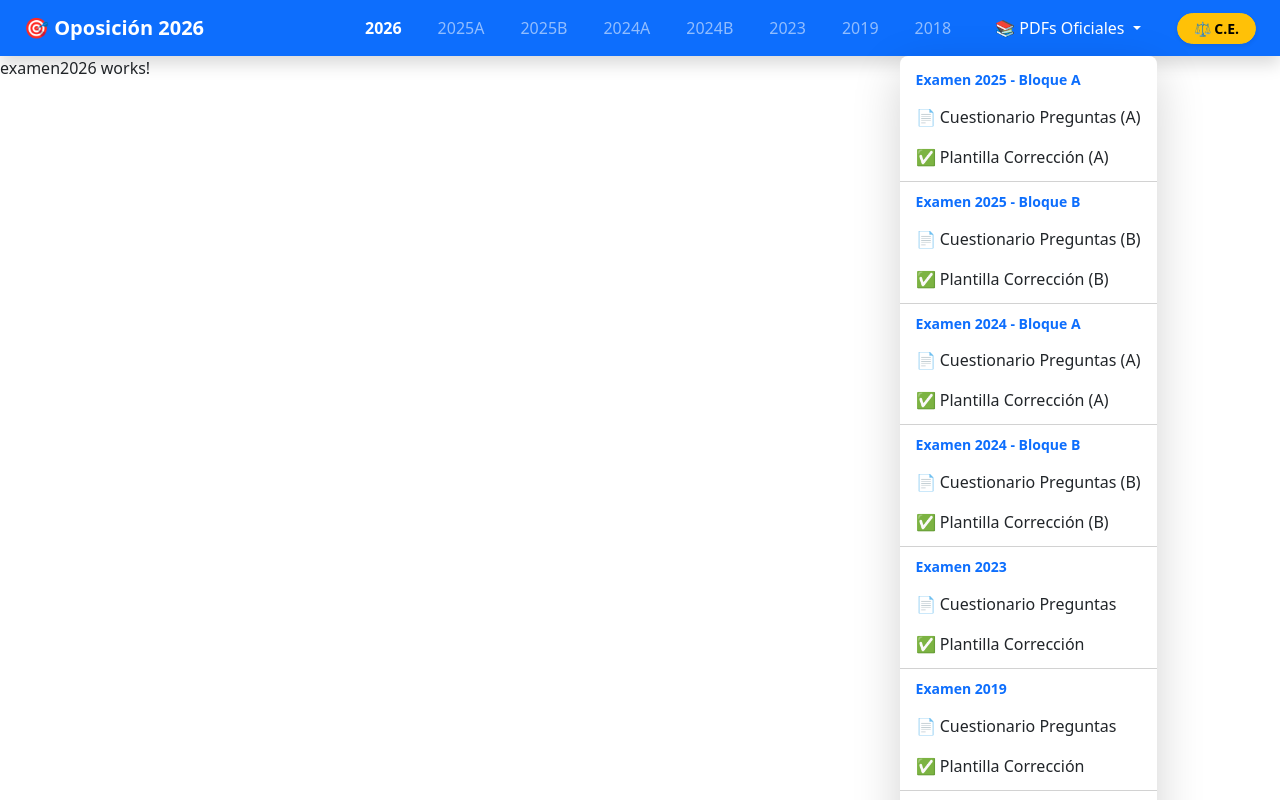
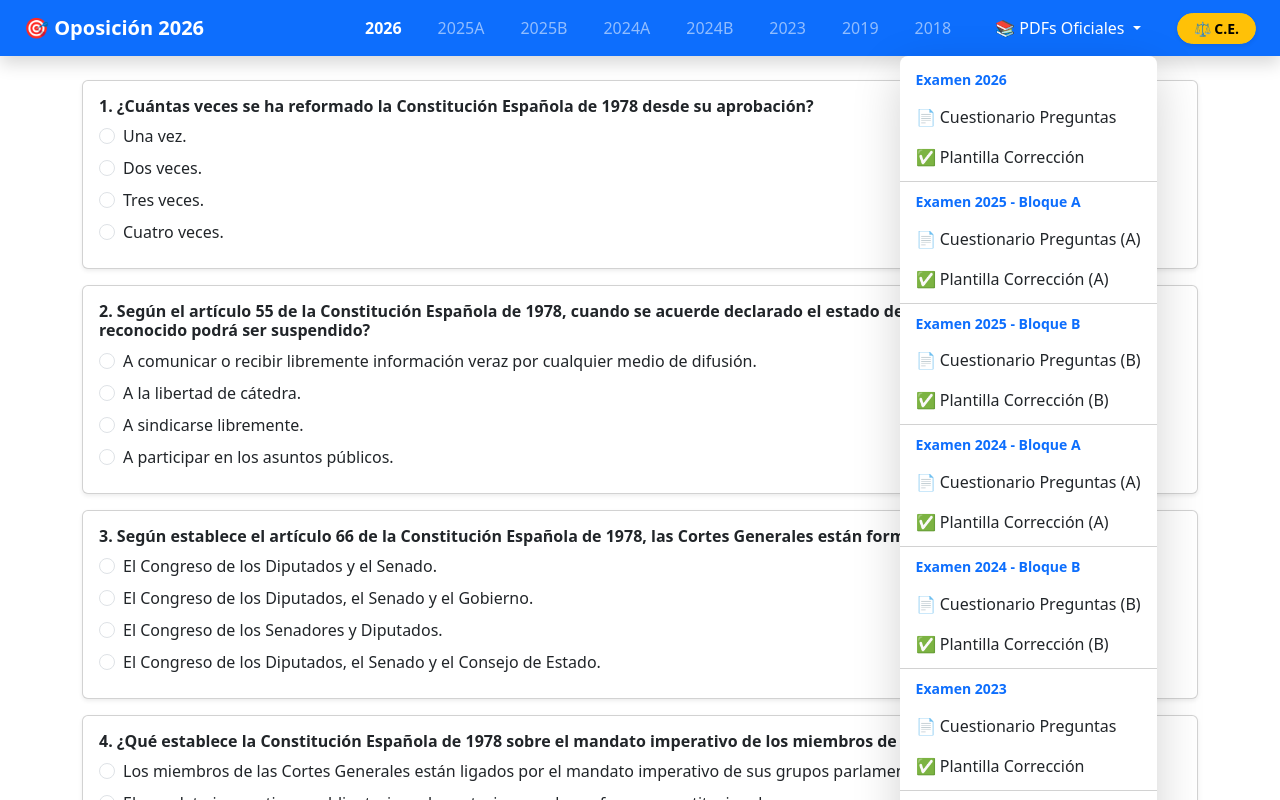
Before and after one commit to jose8951/oposiciones2026, an Angular app: page /examen2026 in a window 1280 px wide. Both pictures are taken after a click on the button "📚 PDFs Oficiales". Shown: the top 800 px of the page. Built offline with nearby package versions, Linux system fonts and the light colour scheme.

Commit message:
refactor: simplificacion del navbar con sintaxis nativa @for y arrays dinamicos

```diff
--- a/src/app/app.routes.ts
+++ b/src/app/app.routes.ts
@@ -46,7 +46,7 @@ export const routes: Routes = [
   },
 
   // Ruta inicial por defecto
-  { path: '', redirectTo: 'examen2025a', pathMatch: 'full' },
+  { path: '', redirectTo: 'examen2026', pathMatch: 'full' },
   // 🛡️ CONTROL DE ERRORES: Si ponen cualquier URL inventada, redirige a la página principal
-  { path: '**', redirectTo: 'examen2025a' },
+  { path: '**', redirectTo: 'examen2026' },
 ];
--- a/src/app/nav/nav.html
+++ b/src/app/nav/nav.html
@@ -1,98 +1,48 @@
 <nav class="navbar navbar-expand-lg navbar-dark bg-primary shadow">
   <div class="container-fluid px-4">
 
-    <a class="navbar-brand fw-bold d-flex align-items-center gap-2" routerLink="/">
+    <a class="navbar-brand fw-bold d-flex align-items-center gap-2" routerLink="/examen2026">
       🎯 Oposición 2026
     </a>
 
-    <button
-      class="navbar-toggler border-0"
-      type="button"
-      data-bs-toggle="collapse"
-      data-bs-target="#navbarNav"
-      aria-controls="navbarNav"
-      aria-expanded="false"
-      aria-label="Toggle navigation"
-    >
+    <button class="navbar-toggler border-0" type="button" data-bs-toggle="collapse" data-bs-target="#navbarNav">
       <span class="navbar-toggler-icon"></span>
     </button>
 
     <div class="collapse navbar-collapse justify-content-end" id="navbarNav">
       <ul class="navbar-nav align-items-lg-center gap-1 my-2 my-lg-0">
 
-   <li class="nav-item">
-          <a class="nav-link px-3" routerLink="/examen2026" routerLinkActive="active fw-bold text-white">2026</a>
-        </li>
+        <!-- Generación dinámica de botones de exámenes -->
+        @for (item of examenes; track item.route) {
+          <li class="nav-item">
+            <a class="nav-link px-3" [routerLink]="item.route" routerLinkActive="active fw-bold text-white">
+              {{ item.label }}
+            </a>
+          </li>
+        }
 
-        <li class="nav-item">
-          <a class="nav-link px-3" routerLink="/examen2025a" routerLinkActive="active fw-bold text-white">2025A</a>
-        </li>
-        <li class="nav-item">
-          <a class="nav-link px-3" routerLink="/examen2025b" routerLinkActive="active fw-bold text-white">2025B</a>
-        </li>
-
-        <li class="nav-item">
-          <a class="nav-link px-3" routerLink="/examen2024a" routerLinkActive="active fw-bold text-white">2024A</a>
-        </li>
-        <li class="nav-item">
-          <a class="nav-link px-3" routerLink="/examen2024b" routerLinkActive="active fw-bold text-white">2024B</a>
-        </li>
-        <li class="nav-item">
-          <a class="nav-link px-3" routerLink="/examen2023" routerLinkActive="active fw-bold text-white">2023</a>
-        </li>
-        <li class="nav-item">
-          <a class="nav-link px-3" routerLink="/examen2019" routerLinkActive="active fw-bold text-white">2019</a>
-        </li>
-        <li class="nav-item">
-          <a class="nav-link px-3" routerLink="/examen2018" routerLinkActive="active fw-bold text-white">2018</a>
-        </li>
-
+        <!-- Desplegable dinámico de PDFs -->
         <li class="nav-item dropdown mx-lg-2">
-          <a
-            class="nav-link dropdown-toggle d-flex align-items-center gap-1 px-3"
-            href="#"
-            id="pdfDropdown"
-            role="button"
-            data-bs-toggle="dropdown"
-            aria-expanded="false"
-          >
+          <a class="nav-link dropdown-toggle d-flex align-items-center gap-1 px-3" href="#" id="pdfDropdown" role="button" data-bs-toggle="dropdown">
             📚 PDFs Oficiales
           </a>
           <ul class="dropdown-menu dropdown-menu-end shadow-lg border-0 rounded-3 mt-lg-2" aria-labelledby="pdfDropdown">
-
-            <li><h6 class="dropdown-header text-primary fw-bold">Examen 2025 - Bloque A</h6></li>
-            <li><a class="dropdown-item py-2" [routerLink]="['/pdf', 'Tai_oposion_A_2025', 'preguntas']" target="_blank" routerLinkActive="active text-white">📄 Cuestionario Preguntas (A)</a></li>
-            <li><a class="dropdown-item py-2" [routerLink]="['/pdf', 'Tai_oposion_A_2025', 'resultados']" target="_blank" routerLinkActive="active text-white">✅ Plantilla Corrección (A)</a></li>
-            <li><hr class="dropdown-divider my-1"></li>
-
-            <li><h6 class="dropdown-header text-primary fw-bold">Examen 2025 - Bloque B</h6></li>
-            <li><a class="dropdown-item py-2" [routerLink]="['/pdf', 'Tai_oposion_B_2025', 'preguntas']" target="_blank" routerLinkActive="active text-white">📄 Cuestionario Preguntas (B)</a></li>
-            <li><a class="dropdown-item py-2" [routerLink]="['/pdf', 'Tai_oposion_B_2025', 'resultados']" target="_blank" routerLinkActive="active text-white">✅ Plantilla Corrección (B)</a></li>
-            <li><hr class="dropdown-divider my-1"></li>
-
-            <li><h6 class="dropdown-header text-primary fw-bold">Examen 2024 - Bloque A</h6></li>
-            <li><a class="dropdown-item py-2" [routerLink]="['/pdf', 'Tai_oposion_A_2024', 'preguntas']" target="_blank" routerLinkActive="active text-white">📄 Cuestionario Preguntas (A)</a></li>
-            <li><a class="dropdown-item py-2" [routerLink]="['/pdf', 'Tai_oposion_A_2024', 'resultados']" target="_blank" routerLinkActive="active text-white">✅ Plantilla Corrección (A)</a></li>
-            <li><hr class="dropdown-divider my-1"></li>
-
-            <li><h6 class="dropdown-header text-primary fw-bold">Examen 2024 - Bloque B</h6></li>
-            <li><a class="dropdown-item py-2" [routerLink]="['/pdf', 'Tai_oposion_B_2024', 'preguntas']" target="_blank" routerLinkActive="active text-white">📄 Cuestionario Preguntas (B)</a></li>
-            <li><a class="dropdown-item py-2" [routerLink]="['/pdf', 'Tai_oposion_B_2024', 'resultados']" target="_blank" routerLinkActive="active text-white">✅ Plantilla Corrección (B)</a></li>
-            <li><hr class="dropdown-divider my-1"></li>
-
-            <li><h6 class="dropdown-header text-primary fw-bold">Examen 2023</h6></li>
-            <li><a class="dropdown-item py-2" [routerLink]="['/pdf', 'Tai_oposion_2023', 'preguntas']" target="_blank" routerLinkActive="active text-white">📄 Cuestionario Preguntas</a></li>
-            <li><a class="dropdown-item py-2" [routerLink]="['/pdf', 'Tai_oposion_2023', 'resultados']" target="_blank" routerLinkActive="active text-white">✅ Plantilla Corrección</a></li>
-            <li><hr class="dropdown-divider my-1"></li>
-
-            <li><h6 class="dropdown-header text-primary fw-bold">Examen 2019</h6></li>
-            <li><a class="dropdown-item py-2" [routerLink]="['/pdf', 'Tai_oposion_2019', 'preguntas']" target="_blank" routerLinkActive="active text-white">📄 Cuestionario Preguntas</a></li>
-            <li><a class="dropdown-item py-2" [routerLink]="['/pdf', 'Tai_oposion_2019', 'resultados']" target="_blank" routerLinkActive="active text-white">✅ Plantilla Corrección</a></li>
-            <li><hr class="dropdown-divider my-1"></li>
-
-            <li><h6 class="dropdown-header text-primary fw-bold">Examen 2018</h6></li>
-            <li><a class="dropdown-item py-2" [routerLink]="['/pdf', 'Tai_oposion_2018', 'preguntas']" target="_blank" routerLinkActive="active text-white">📄 Cuestionario Preguntas</a></li>
-            <li><a class="dropdown-item py-2" [routerLink]="['/pdf', 'Tai_oposion_2018', 'resultados']" target="_blank" routerLinkActive="active text-white">✅ Plantilla Corrección</a></li>
+            @for (pdf of pdfs; track pdf.id; let last = $last) {
+              <li><h6 class="dropdown-header text-primary fw-bold">{{ pdf.titulo }}</h6></li>
+              <li>
+                <a class="dropdown-item py-2" [routerLink]="['/pdf', pdf.id, 'preguntas']" target="_blank" routerLinkActive="active text-white">
+                  📄 Cuestionario Preguntas{{ pdf.suffix }}
+                </a>
+              </li>
+              <li>
+                <a class="dropdown-item py-2" [routerLink]="['/pdf', pdf.id, 'resultados']" target="_blank" routerLinkActive="active text-white">
+                  ✅ Plantilla Corrección{{ pdf.suffix }}
+                </a>
+              </li>
+              @if (!last) {
+                <li><hr class="dropdown-divider my-1" /></li>
+              }
+            }
           </ul>
         </li>
 
--- a/src/app/nav/nav.ts
+++ b/src/app/nav/nav.ts
@@ -1,12 +1,49 @@
 import { Component } from '@angular/core';
-import { RouterModule } from '@angular/router';
+import { RouterLink, RouterLinkActive } from '@angular/router';
 
 @Component({
   selector: 'app-nav',
-  imports: [RouterModule],
+  imports: [RouterLink, RouterLinkActive],
   templateUrl: './nav.html',
   styleUrl: './nav.css',
 })
 export class Nav {
+  // Lista de exámenes para el menú principal
+  examenes = [
+    { label: '2026', route: '/examen2026' },
+    { label: '2025A', route: '/examen2025a' },
+    { label: '2025B', route: '/examen2025b' },
+    { label: '2024A', route: '/examen2024a' },
+    { label: '2024B', route: '/examen2024b' },
+    { label: '2023', route: '/examen2023' },
+    { label: '2019', route: '/examen2019' },
+    { label: '2018', route: '/examen2018' },
+  ];
 
+  pdfs = [
+    { titulo: 'Examen 2026', id: 'Tai_oposion_2026', suffix: '' },
+    {
+      titulo: 'Examen 2025 - Bloque A',
+      id: 'Tai_oposion_A_2025',
+      suffix: ' (A)',
+    },
+    {
+      titulo: 'Examen 2025 - Bloque B',
+      id: 'Tai_oposion_B_2025',
+      suffix: ' (B)',
+    },
+    {
+      titulo: 'Examen 2024 - Bloque A',
+      id: 'Tai_oposion_A_2024',
+      suffix: ' (A)',
+    },
+    {
+      titulo: 'Examen 2024 - Bloque B',
+      id: 'Tai_oposion_B_2024',
+      suffix: ' (B)',
+    },
+    { titulo: 'Examen 2023', id: 'Tai_oposion_2023', suffix: '' },
+    { titulo: 'Examen 2019', id: 'Tai_oposion_2019', suffix: '' },
+    { titulo: 'Examen 2018', id: 'Tai_oposion_2018', suffix: '' },
+  ];
 }
--- a/src/app/pages/examen2026/examen2026.html
+++ b/src/app/pages/examen2026/examen2026.html
@@ -1 +1,46 @@
-<p>examen2026 works!</p>
+<div class="container mt-4">
+  @if (cargando()) {
+    <div class="text-center my-5">
+      <div class="spinner-border text-primary" role="status">
+        <span class="visually-hidden">Cargando...</span>
+      </div>
+    </div>
+  } @else {
+    <!-- <h2 class="mb-4 text-primary">{{ nombreExamen() }}</h2>-->
+
+    @for (pregunta of preguntas(); track pregunta.globalId) {
+      <div class="card mb-3 shadow-sm">
+        <div class="card-body">
+          <h6 class="fw-bold">{{ pregunta.globalId }}. {{ pregunta.pregunta }}</h6>
+
+          @for (opcion of pregunta.opciones; track $index) {
+            <div class="form-check my-2">
+              <input
+                class="form-check-input"
+                type="radio"
+                [id]="'opcion-' + pregunta.globalId + '-' + $index"
+                [name]="'pregunta-' + pregunta.globalId"
+                [value]="$index"
+                (change)="responder(pregunta.globalId, $index)"
+              />
+              <label
+                class="form-check-label"
+                [for]="'opcion-' + pregunta.globalId + '-' + $index"
+                [class.text-success]="respuestas.has(pregunta.globalId) && pregunta.respuestaCorrecta === $index"
+                [class.text-danger]="respuestas.get(pregunta.globalId) === $index && esCorrecta(pregunta.globalId) === false"
+              >
+                {{ opcion }}
+              </label>
+            </div>
+          }
+
+          @if (esCorrecta(pregunta.globalId) === true) {
+            <p class="text-success mt-3 fw-bold">✅ {{ pregunta.explicacion }}</p>
+          } @else if (esCorrecta(pregunta.globalId) === false) {
+            <p class="text-danger mt-3 fw-bold">❌ Incorrecta.</p>
+          }
+        </div>
+      </div>
+    }
+  }
+</div>
--- a/src/app/pages/examen2026/examen2026.ts
+++ b/src/app/pages/examen2026/examen2026.ts
@@ -1,4 +1,7 @@
-import { Component } from '@angular/core';
+import { Component, inject, OnInit, signal } from '@angular/core';
+import { CommonModule } from '@angular/common';
+import { ExamenService } from '../../services/examen';
+import { Pregunta } from '../../models/pregunta.model';
 
 @Component({
   selector: 'app-examen2026',
@@ -6,6 +9,41 @@ import { Component } from '@angular/core';
   templateUrl: './examen2026.html',
   styleUrl: './examen2026.css',
 })
-export class Examen2026 {
+export class Examen2026 implements OnInit {
 
+  private examenService = inject(ExamenService);
+
+  // Signals locales del componente (Garantizan la reactividad)
+  preguntas = signal<Pregunta[]>([]);
+  cargando = signal<boolean>(false);
+  nombreExamen = signal<string>('');
+
+  respuestas = new Map<number, number>();
+
+  ngOnInit(): void {
+    this.cargando.set(true);
+
+    // Le pedimos los datos del examen del 2026 al servicio
+    this.examenService.obtenerExamen('2026').subscribe({
+      next: (resultado) => {
+        this.nombreExamen.set(resultado.examen);
+        this.preguntas.set(resultado.preguntas);
+        this.cargando.set(false);
+      },
+      error: (err) => {
+        console.error('Error cargando el examen 2026', err);
+        this.cargando.set(false);
+      },
+    });
+  }
+
+  responder(globalId: number, indice: number) {
+    this.respuestas.set(globalId, indice);
+  }
+
+  esCorrecta(globalId: number): boolean | null {
+    const pregunta = this.preguntas().find((p) => p.globalId === globalId);
+    if (!pregunta || !this.respuestas.has(globalId)) return null;
+    return this.respuestas.get(globalId) === pregunta.respuestaCorrecta;
+  }
 }
--- a/src/app/services/examen.ts
+++ b/src/app/services/examen.ts
@@ -11,6 +11,7 @@ export class ExamenService {
 
   // Dejamos las rutas mapeadas con una clave para identificarlas fácilmente
   private rutasExamenes: { [key: string]: string } = {
+    '2026':'assets/data/examen2026.json',
     '2025a': 'assets/data/examen2025a.json', // <-- Añadido
     '2025b': 'assets/data/examen2025b.json', // <-- Añadido
     '2024a': 'assets/data/examen2024a.json',
```
